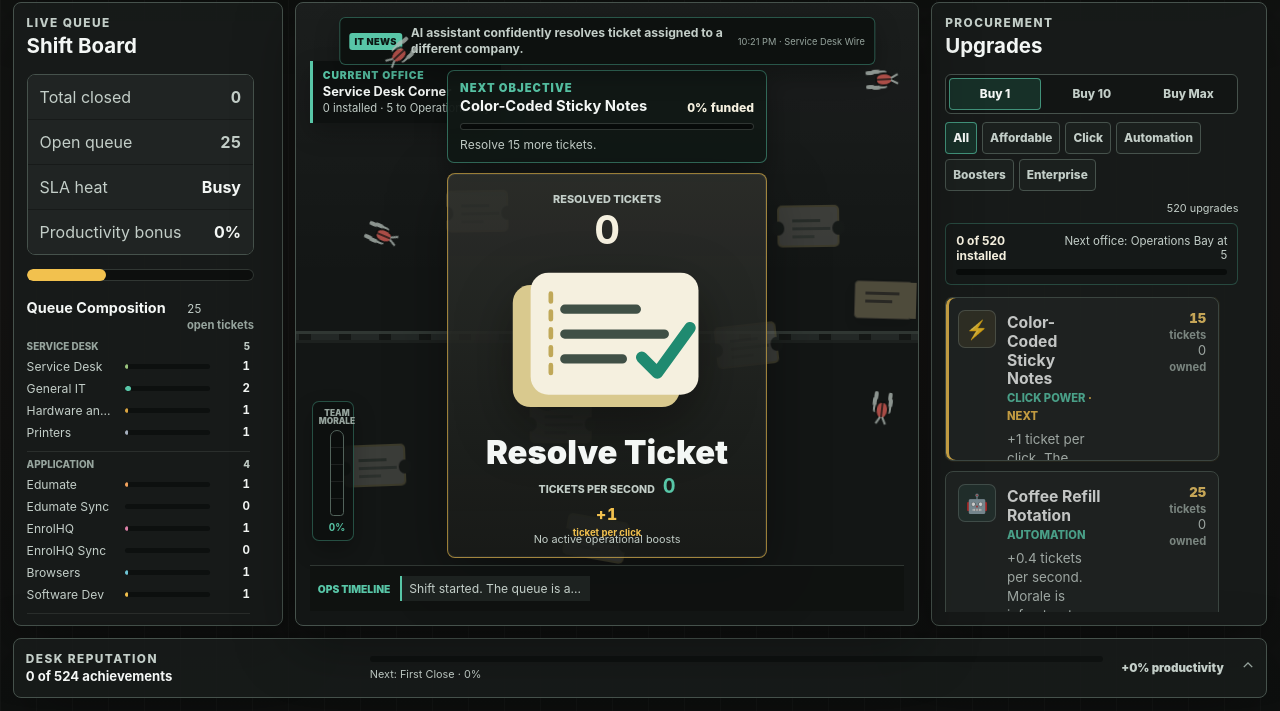
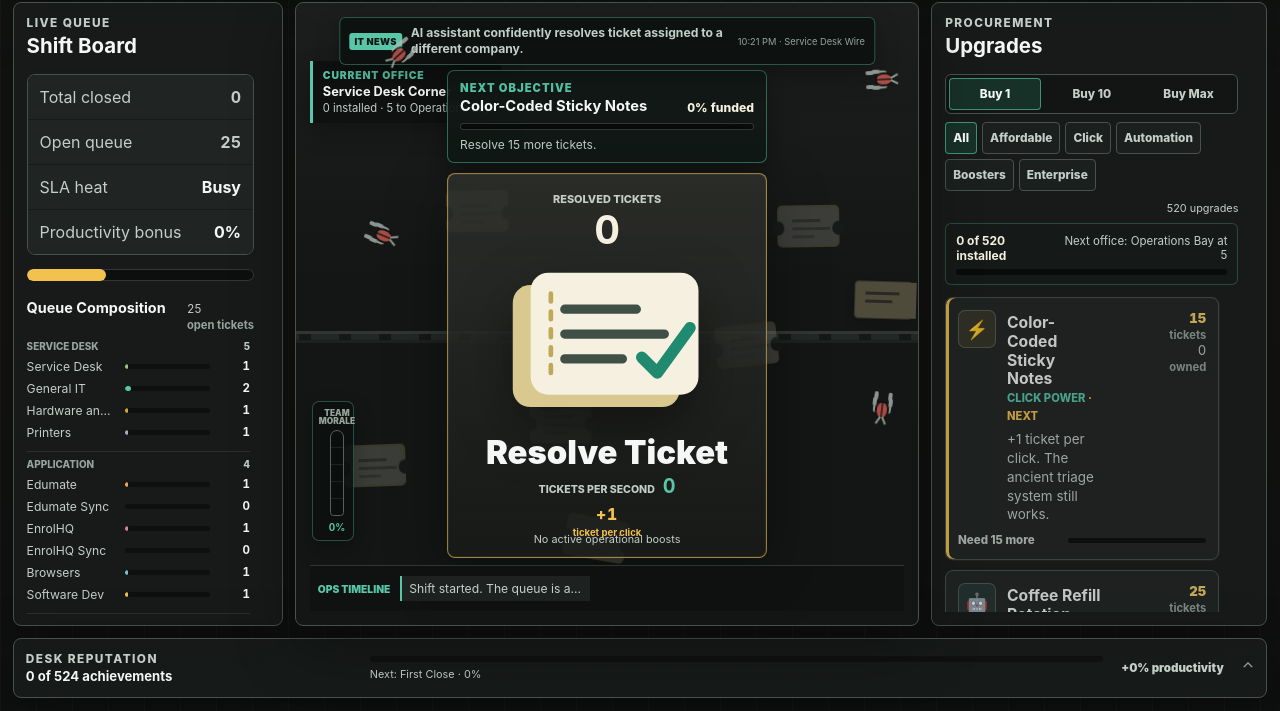
Before and after one commit to ikelaiah/ticket-clicker, a plain HTML site: page index.html in a window 1280 px wide. Shown: the part 89-800 px from the top of the page. Drawn offline with Linux system fonts and the light colour scheme.

Commit message:
fix(procurement): various fixes.
- Procurement descriptions are fully visible—no ellipsis or line clamp.
- Cards now expand to their content.
- Virtual scrolling measures each card’s actual height, preventing clipping while retaining performance.

```diff
--- a/game.js
+++ b/game.js
@@ -1524,6 +1524,9 @@
   let virtualUpgradeEnd = -1;
   let virtualUpgradeIds = "";
   let upgradeVirtualRowHeight = 0;
+  const upgradeVirtualHeights = new Map();
+  let upgradeVirtualTopSpacer = null;
+  let upgradeVirtualBottomSpacer = null;
   let upgradeScrollFrame = 0;
   let majorIncidentUntil = 0;
   let wasMajorIncident = false;
@@ -2032,7 +2035,10 @@
       (upgrade) => upgrade.id === objective.id,
     );
     if (objectiveIndex >= 0) {
-      els.upgradeList.scrollTop = objectiveIndex * getUpgradeVirtualRowHeight();
+      els.upgradeList.scrollTop = getUpgradeVirtualOffset(
+        getFilteredUpgradeDefs(),
+        objectiveIndex,
+      );
       virtualUpgradeStart = -1;
       virtualUpgradeEnd = -1;
       virtualUpgradeIds = "";
@@ -3133,7 +3139,7 @@
     }
     const targetIndex = Math.min(upgrades.length - 1, Math.max(0, index));
     const target = upgrades[targetIndex];
-    els.upgradeList.scrollTop = targetIndex * getUpgradeVirtualRowHeight();
+    els.upgradeList.scrollTop = getUpgradeVirtualOffset(upgrades, targetIndex);
     virtualUpgradeStart = -1;
     virtualUpgradeEnd = -1;
     virtualUpgradeIds = "";
@@ -3218,6 +3224,36 @@
     return upgradeVirtualRowHeight;
   }
 
+  function getUpgradeVirtualOffsets(upgrades) {
+    const estimatedRowHeight = getUpgradeVirtualRowHeight();
+    const offsets = new Array(upgrades.length + 1);
+    offsets[0] = 0;
+    for (let index = 0; index < upgrades.length; index += 1) {
+      offsets[index + 1] =
+        offsets[index] +
+        (upgradeVirtualHeights.get(upgrades[index].id) || estimatedRowHeight);
+    }
+    return offsets;
+  }
+
+  function getUpgradeVirtualOffset(upgrades, index) {
+    return getUpgradeVirtualOffsets(upgrades)[Math.max(0, Math.min(index, upgrades.length))];
+  }
+
+  function findUpgradeVirtualIndex(offsets, scrollOffset) {
+    let low = 0;
+    let high = Math.max(0, offsets.length - 2);
+    while (low < high) {
+      const middle = Math.ceil((low + high) / 2);
+      if (offsets[middle] <= scrollOffset) {
+        low = middle;
+      } else {
+        high = middle - 1;
+      }
+    }
+    return low;
+  }
+
   function createUpgradeView(upgrade) {
     const presentation = getUpgradePresentation(upgrade);
     const button = document.createElement("button");
@@ -3353,17 +3389,21 @@
 
     const upgrades = getFilteredUpgradeDefs();
     const rowHeight = getUpgradeVirtualRowHeight();
+    const offsets = getUpgradeVirtualOffsets(upgrades);
     const viewportHeight = Math.max(rowHeight, els.upgradeList.clientHeight || rowHeight * 6);
-    const visibleRows = Math.ceil(viewportHeight / rowHeight);
-    const maximumFirstVisible = Math.max(0, upgrades.length - visibleRows);
-    const firstVisible = Math.min(
-      maximumFirstVisible,
-      Math.floor(els.upgradeList.scrollTop / rowHeight),
-    );
+    const firstVisible = upgrades.length
+      ? findUpgradeVirtualIndex(offsets, els.upgradeList.scrollTop)
+      : 0;
+    const lastVisible = upgrades.length
+      ? findUpgradeVirtualIndex(
+          offsets,
+          Math.min(offsets[offsets.length - 1], els.upgradeList.scrollTop + viewportHeight),
+        )
+      : 0;
     let start = Math.max(0, firstVisible - UPGRADE_VIRTUAL_OVERSCAN);
     let end = Math.min(
       upgrades.length,
-      firstVisible + visibleRows + UPGRADE_VIRTUAL_OVERSCAN,
+      lastVisible + UPGRADE_VIRTUAL_OVERSCAN + 1,
     );
     if (end - start < UPGRADE_VIRTUAL_MINIMUM_ROWS) {
       end = Math.min(upgrades.length, start + UPGRADE_VIRTUAL_MINIMUM_ROWS);
@@ -3379,7 +3419,7 @@
       const fragment = document.createDocumentFragment();
       const topSpacer = document.createElement("div");
       topSpacer.className = "upgrade-virtual-spacer";
-      topSpacer.style.height = `${start * rowHeight}px`;
+      topSpacer.style.height = `${offsets[start]}px`;
       fragment.append(topSpacer);
 
       upgradeViews.clear();
@@ -3391,9 +3431,14 @@
 
       const bottomSpacer = document.createElement("div");
       bottomSpacer.className = "upgrade-virtual-spacer";
-      bottomSpacer.style.height = `${Math.max(0, upgrades.length - end) * rowHeight}px`;
+      bottomSpacer.style.height = `${Math.max(
+        0,
+        offsets[offsets.length - 1] - offsets[end],
+      )}px`;
       fragment.append(bottomSpacer);
       els.upgradeList.replaceChildren(fragment);
+      upgradeVirtualTopSpacer = topSpacer;
+      upgradeVirtualBottomSpacer = bottomSpacer;
       virtualUpgradeStart = start;
       virtualUpgradeEnd = end;
       virtualUpgradeIds = rangeIds;
@@ -3404,6 +3449,36 @@
       const view = upgradeViews.get(upgrade.id);
       if (view) {
         renderUpgradeView(upgrade, view, objectiveId);
+      }
+    }
+
+    const rowGap =
+      Number.parseFloat(
+        window.getComputedStyle(els.upgradeList).getPropertyValue("--upgrade-row-gap"),
+      ) || 10;
+    let measuredHeightChanged = false;
+    for (const upgrade of upgrades.slice(start, end)) {
+      const view = upgradeViews.get(upgrade.id);
+      if (!view) {
+        continue;
+      }
+      const measuredHeight = view.button.offsetHeight + rowGap;
+      if (Math.abs((upgradeVirtualHeights.get(upgrade.id) || 0) - measuredHeight) > 1) {
+        upgradeVirtualHeights.set(upgrade.id, measuredHeight);
+        measuredHeightChanged = true;
+      }
+    }
+
+    if (measuredHeightChanged) {
+      const updatedOffsets = getUpgradeVirtualOffsets(upgrades);
+      const anchorOffset = els.upgradeList.scrollTop - offsets[firstVisible];
+      els.upgradeList.scrollTop = Math.max(0, updatedOffsets[firstVisible] + anchorOffset);
+      if (upgradeVirtualTopSpacer && upgradeVirtualBottomSpacer) {
+        upgradeVirtualTopSpacer.style.height = `${updatedOffsets[start]}px`;
+        upgradeVirtualBottomSpacer.style.height = `${Math.max(
+          0,
+          updatedOffsets[updatedOffsets.length - 1] - updatedOffsets[end],
+        )}px`;
       }
     }
 
@@ -3724,6 +3799,7 @@
     resizeCanvas();
     clampDecorationsToStage();
     upgradeVirtualRowHeight = 0;
+    upgradeVirtualHeights.clear();
     virtualUpgradeStart = -1;
     virtualUpgradeEnd = -1;
     virtualUpgradeIds = "";
--- a/styles.css
+++ b/styles.css
@@ -3453,7 +3453,7 @@ body.drawer-open {
   }
 }
 
-/* Procurement virtualization and paint containment */
+/* Procurement virtualization and layout containment */
 
 .upgrades-panel {
   display: flex;
@@ -3482,17 +3482,9 @@ body.drawer-open {
 
 .upgrade-list .upgrade-item {
   contain: layout style;
-  content-visibility: auto;
-  contain-intrinsic-size: auto var(--upgrade-card-height);
-  height: var(--upgrade-card-height);
+  height: auto;
+  min-height: var(--upgrade-card-height);
   margin-bottom: var(--upgrade-row-gap);
-}
-
-.upgrade-description {
-  display: -webkit-box;
-  overflow: hidden;
-  -webkit-box-orient: vertical;
-  -webkit-line-clamp: 2;
 }
 
 .upgrade-virtual-spacer {
@@ -3519,9 +3511,3 @@ body.drawer-open {
     min-height: 480px;
   }
 }
-
-@media (max-width: 430px) {
-  .upgrade-list {
-    --upgrade-card-height: 194px;
-  }
-}
```
